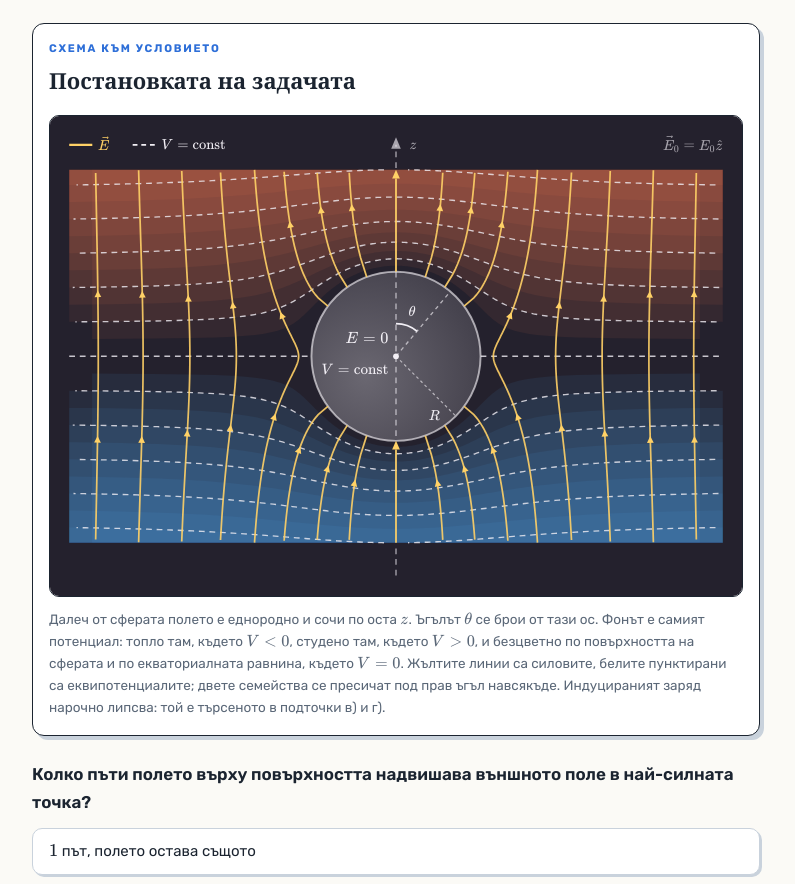
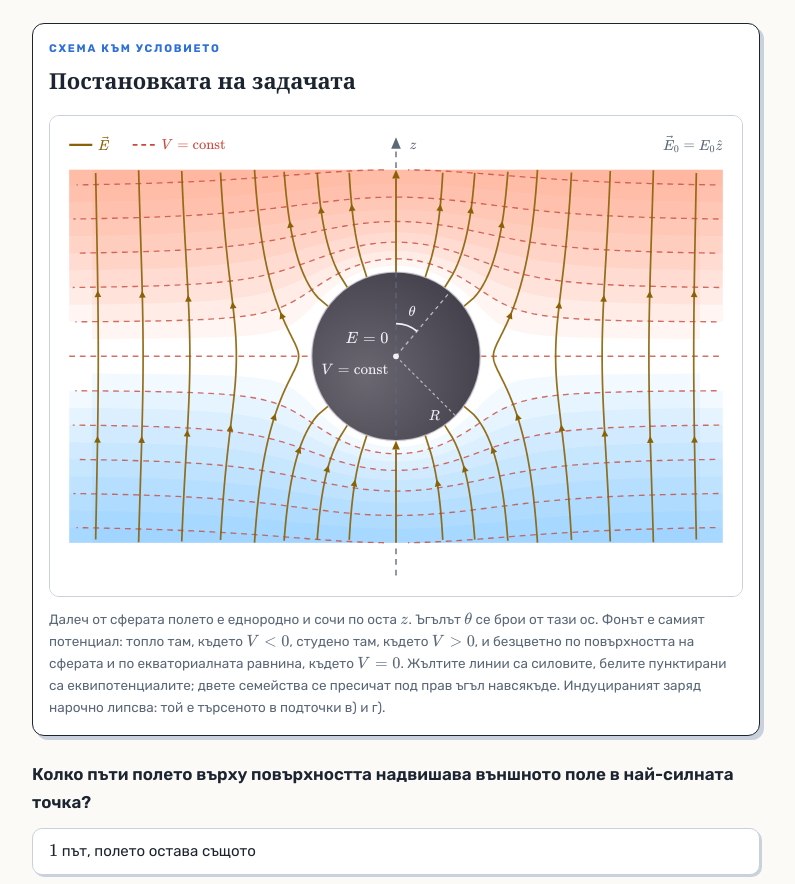
Before and after one commit to Kosius016/Physics-website, a Next.js app: page /zadachi/kontrolno-elektrostatika in a window 1280 px wide. Shown: the part 9026-9910 px from the top of the page, without its empty margins (244-1039 px from the left). Built offline with nearby package versions, Linux system fonts and the light colour scheme.

Commit message:
Уеднаквява светлия фон на схемата в Задача 4

```diff
--- a/components/problem-sets/ElectrostaticsExamLabs.tsx
+++ b/components/problem-sets/ElectrostaticsExamLabs.tsx
@@ -1146,10 +1146,10 @@ export function SphereInFieldFigure() {
   return (
     <svg
       viewBox={`0 0 ${W} ${H}`}
-      className={STAGE_CLASS}
+      className="block h-auto w-full rounded-[10px] border-[1.5px] border-rule bg-surface"
       aria-label="Потенциалът като цветна карта, силовите линии и еквипотенциалите около незаредена проводяща сфера в еднородно поле"
     >
-      <rect width={W} height={H} fill={STAGE_BG} />
+      <rect width={W} height={H} fill="var(--color-surface)" />
 
       <g transform={`rotate(-90 ${cx} ${cy})`}>
         <SphereGeometry
@@ -1166,8 +1166,8 @@ export function SphereInFieldFigure() {
           showPotential
           potentialAlpha={0.075}
           potentialReach={reach}
-          fieldColor={C.warn}
-          equipotentialColor={C.wire}
+          fieldColor="var(--color-warn)"
+          equipotentialColor="var(--color-plus)"
           equipotentialOpacity={0.8}
           fieldWidth={1.8}
           sphereStroke={C.mut}
@@ -1180,25 +1180,47 @@ export function SphereInFieldFigure() {
 
       {/* Оста минава и през проводника; прекъсва се само там, където под нея
           вече върви осевата силова линия. */}
-      <g stroke={C.mut} strokeWidth={1.4} strokeDasharray="6 5">
+      <g stroke="var(--color-muted)" strokeWidth={1.4} strokeDasharray="6 5">
         <line x1={cx} y1={svgNumber(top - 2)} x2={cx} y2={30} />
         <line x1={cx} y1={svgNumber(cy - R)} x2={cx} y2={svgNumber(cy + R)} />
         <line x1={cx} y1={H - 22} x2={cx} y2={svgNumber(bottom + 2)} />
       </g>
-      <polygon points={`${cx},22 ${cx - 5},34 ${cx + 5},34`} fill={C.mut} />
+      <polygon points={`${cx},22 ${cx - 5},34 ${cx + 5},34`} fill="var(--color-muted)" />
 
       <g>
-        <line x1={20} y1={30} x2={44} y2={30} stroke={C.warn} strokeWidth={2.2} />
-        <SvgTex x={50} y={30} tex={String.raw`\vec E`} color={C.warn} width={24} fontSize={12.5} />
-        <line x1={86} y1={30} x2={110} y2={30} stroke={C.wire} strokeWidth={1.8} strokeDasharray="5 4" />
-        <SvgTex x={116} y={30} tex={String.raw`V=\mathrm{const}`} color={C.wire} width={84} fontSize={12.5} />
+        <line x1={20} y1={30} x2={44} y2={30} stroke="var(--color-warn)" strokeWidth={2.2} />
+        <SvgTex
+          x={50}
+          y={30}
+          tex={String.raw`\vec E`}
+          color="var(--color-warn)"
+          width={24}
+          fontSize={12.5}
+        />
+        <line
+          x1={86}
+          y1={30}
+          x2={110}
+          y2={30}
+          stroke="var(--color-plus)"
+          strokeWidth={1.8}
+          strokeDasharray="5 4"
+        />
+        <SvgTex
+          x={116}
+          y={30}
+          tex={String.raw`V=\mathrm{const}`}
+          color="var(--color-plus)"
+          width={84}
+          fontSize={12.5}
+        />
       </g>
-      <SvgTex x={374} y={30} tex="z" color={C.mut} width={13} fontSize={12.5} />
+      <SvgTex x={374} y={30} tex="z" color="var(--color-muted)" width={13} fontSize={12.5} />
       <SvgTex
         x={700}
         y={30}
         tex={String.raw`\vec E_0=E_0\hat z`}
-        color={C.mut}
+        color="var(--color-muted)"
         width={94}
         anchor="end"
         fontSize={12.5}
```
